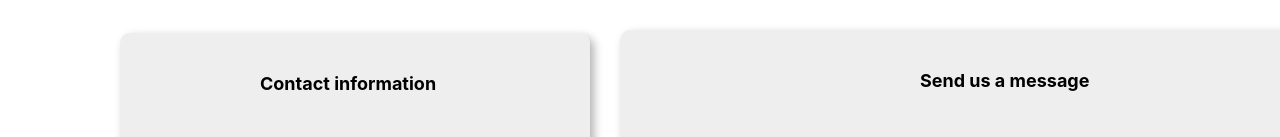
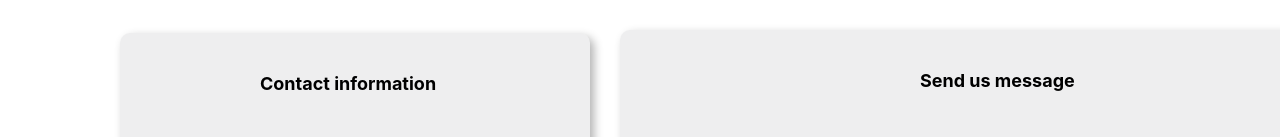
Before and after one commit to kanezaamandine/RWANDA-RIDES, a React (Vite) app in the folder rwanda/: page /contact in a window 1280 px wide. Shown: the part 221-358 px from the top of the page. Built offline with nearby package versions, Linux system fonts and the light colour scheme.

Commit message:
added contact jsx

```diff
--- a/rwanda/src/Contact.jsx
+++ b/rwanda/src/Contact.jsx
@@ -20,7 +20,7 @@ function Contacting(){
             <p className='cont'> Have questions or need assistance? We're here to help!</p>
             <div className='con'> <p className='conif'> Contact information </p> <div className='circle-10'> <Mail className='shield'/> </div> <div className='circle-11'> <Phone className='shield'/> </div> <div className='circle-12'><MapPin className='shield'/> </div></div>
             <div className='small-con'> <p className='conif'> Help Resources</p>   <div className='con-in'> <div className='circle-15'> ?</div> <p className='faq'>FAQ & Help center</p> </div><div className='con-ins'> <MessageCircle className='circle-17'/>  </div>
-            <div className='big-con'> <p className='conifs'> Send us a message</p> </div> </div>
+            <div className='big-con'> <p className='conifs'> Send us  message</p> </div> </div>
 
         </div>
 
```
